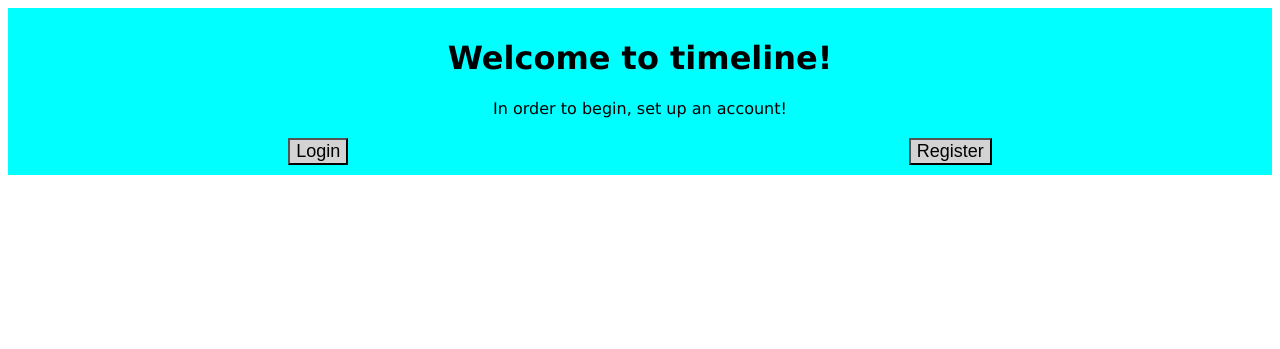
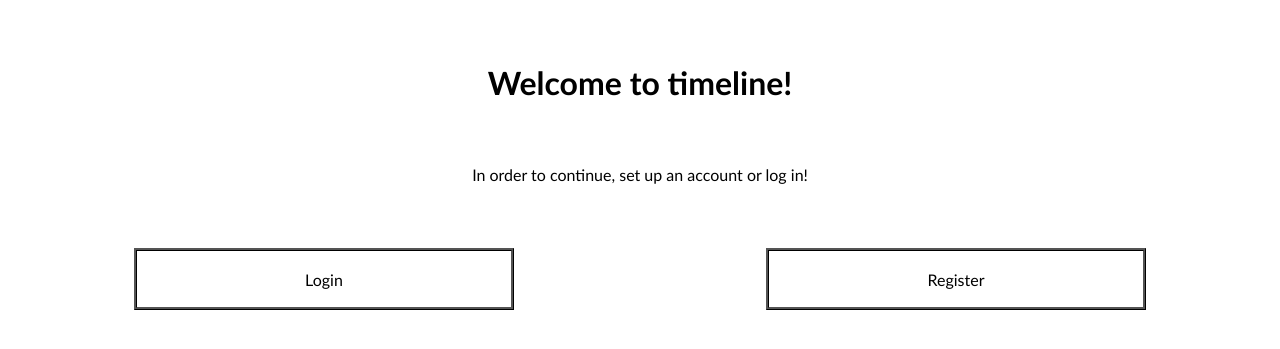
Before and after one commit to baen/TR4CKER, a Flask app: page / in a window 1280 px wide. Shown: the top 349 px of the page. Run offline with Flask 3, Linux system fonts and the light colour scheme.

Commit message:
Real update 5
I finally fixed my issues with the saving it should be more automatic now. This update adds the completed version on the intermdiary page.

```diff
--- a/main.py
+++ b/main.py
@@ -12,4 +12,12 @@ def Intermediary():
 def Home():
     return render_template("home.html")
 
+@app.route("/login")
+def Login():
+    return render_template("login.html")
+
+@app.route("/register")
+def Register():
+    return render_template("register.html")
+
 app.run(debug=True, port=5000)
--- /dev/null
+++ b/static/style.css
@@ -0,0 +1,31 @@
+.container {
+    display: grid;
+    grid-template-areas:
+    'b1' 'b2';
+    grid-template-columns: 1fr 1fr;
+}
+
+.welcome{
+    text-align: center;
+    margin: 5%;
+    font-family: 'Gill Sans', 'Gill Sans MT', Calibri, 'Trebuchet MS', sans-serif;
+  }
+
+.button {
+    background-color: white;
+    text-decoration: none;
+    font-style: normal;
+    font-family: 'Gill Sans', 'Gill Sans MT', Calibri, 'Trebuchet MS', sans-serif;
+    color: black;
+    border-style: ridge;
+    border-color: black;
+    text-align: center;
+    margin-left: 20%;
+    margin-right: 20%;
+    padding-top: 3%;
+    padding-bottom: 3%;
+
+}
+a:hover, a:active {
+  background-color: grey;
+}
--- a/templates/firstpg.html
+++ b/templates/firstpg.html
@@ -4,25 +4,21 @@
     <meta charset="UTF-8">
     <meta name="viewport" content="width=device-width, initial-scale=1.0">
     <title>Intermediary</title>
-    <link rel="stylesheet" href="/static/bootstrap-5.0.2-dist/css/style.css">
+    <link rel="stylesheet" href="/static/style.css">
 </head>
 <body>
 
+    <h1 class="welcome">Welcome to timeline!</h1>
+
+    <p class="welcome">In order to continue, set up an account or log in!</p>
+
     <div class="container">
-    <div class="header">
-        <h1>Welcome to timeline!</h1>
-        <div class="interbody1">In order to begin, set up an account!</div>
+
+            <a href="/login" class="button">Login</a>
+
+        <a href="/register" class="button">Register</a>
+
     </div>
-
-    <div class="Login">
-    <button type="button" class="btn">Login</button>
-    </div>
-
-    <div class="Register">
-    <button type="button" class="btn">Register</button>
-    </div>
-
-</div>
 
 </body>
 </html>
```
Also changed, not shown: templates/home.html (+9 -11 lines), templates/login.html (added, +11 -0 lines), templates/register.html (added, +11 -0 lines).
